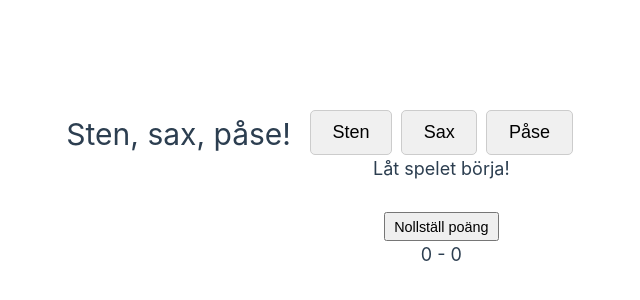
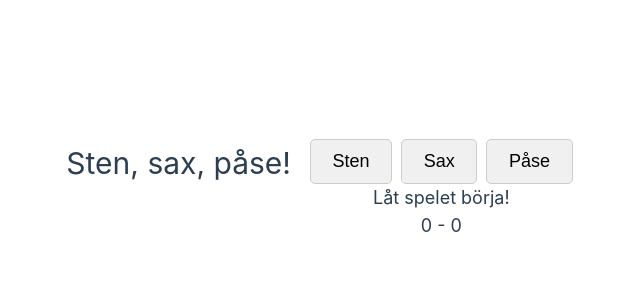
Before and after one commit to Misato86/Sten-sax-p-se, a Vue app: page / in a window 1280 px wide. Shown: the part 210-510 px from the top of the page, without its empty margins (330-970 px from the left). Built offline with nearby package versions, Linux system fonts and the light colour scheme.

Commit message:
Flyttat logiken för poängberäkningen klart, fixat

```diff
--- a/src/App.vue
+++ b/src/App.vue
@@ -2,15 +2,15 @@
 import { ref } from 'vue';
 import Knapprad from './components/icons/KnappRad.vue';
 import ResultatRad from './components/ResultatRad.vue';
+import PoangRad from './components/PoangRad.vue';
 
 const knappar = ref(['Sten', 'Sax', 'Påse']);
 const score = ref({spelare: 0, dator: 0});
 const resultat = ref({});
 const vinnare = ref('');
 
-
-
 function hittaVinnare(valdaKnappar) {
+  vinnare.value = ''
   let spelare = knappar.value.indexOf(valdaKnappar.spelare)
   let dator = knappar.value.indexOf(valdaKnappar.dator)
   resultat.value = { spelare: spelare, dator: dator }
@@ -27,7 +27,6 @@ function raknaPoang(v) {
   vinnare.value = v
 }
 
-
 function reset() {
   score.value.spelare = 0
   score.value.dator = 0
@@ -37,8 +36,6 @@ function reset() {
        b.classList.remove('datorval')
     }
 }
-
-
 </script>
 
 <template>
@@ -52,13 +49,8 @@ function reset() {
 
     <ResultatRad :valdaKnappar="resultat" @vinnare="raknaPoang"/>
 
-    <div class="score">
-      <button id="nolla" @click="reset" >Nollställ poäng</button>
-      <p>
-        <span id="spelare">{{ score.spelare }}</span> -
-        <span id="dator">{{ score.dator }}</span>
-      </p>
-    </div>
+    <PoangRad :vinnare="vinnare"/>
+
   </main>
 </template>
 
```
